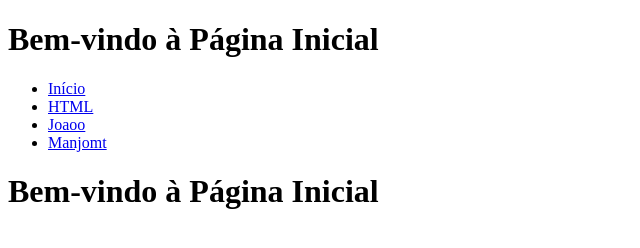
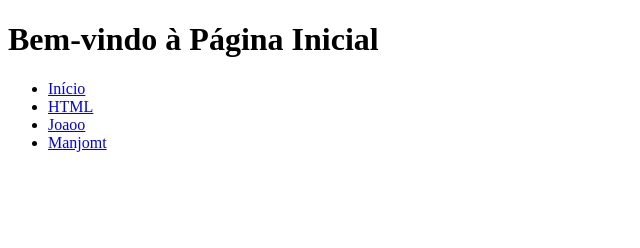
Before and after one commit to JoaoP154/Atividade412, a plain HTML site: page index.html in a window 1280 px wide. Shown: the whole page, without its empty margins (0-640 px from the left). Drawn offline with Linux system fonts and the light colour scheme.

Commit message:
Update index.html

```diff
--- a/index.html
+++ b/index.html
@@ -3,7 +3,7 @@
 <head>
     <meta charset="UTF-8">
     <meta name="viewport" content="width=device-width, initial-scale=1.0">
-    <title>Atividade 412 - Página Inicial</title>
+    <title>Atividade 412</title>
 </head>
 <body>
 <div>
@@ -21,7 +21,5 @@
             </ul>
         </nav>
     </header>
-
-    <h1>Bem-vindo à Página Inicial</h1>
 </body>
 </html>
```
